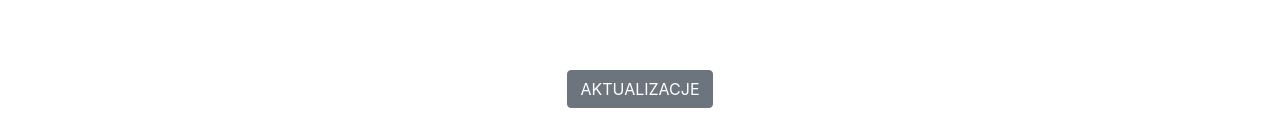
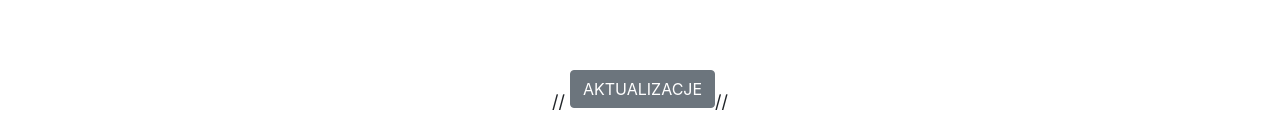
Before and after one commit to mcskypl/stock-items, a React (Create React App) app: page / in a window 1280 px wide. Shown: the part 664-797 px from the top of the page. Built offline with nearby package versions, Linux system fonts and the light colour scheme.

Commit message:
Comment update button

```diff
--- a/src/pages/Search.js
+++ b/src/pages/Search.js
@@ -77,9 +77,9 @@ const Search = ({currentIndex, setCurrentIndex, database, setDatabase}) => {
                 </div>
             }
 
-            <div className="text-center fixed-bottom">
-                <Link className="btn btn-secondary" to="/updates">Aktualizacje</Link>
-            </div>
+//             <div className="text-center fixed-bottom">
+//                 <Link className="btn btn-secondary" to="/updates">Aktualizacje</Link>
+//             </div>
 
             <div className="modal fade" id="exampleModal" tabIndex="-1" aria-labelledby="exampleModalLabel"
                  aria-hidden="true">
```
